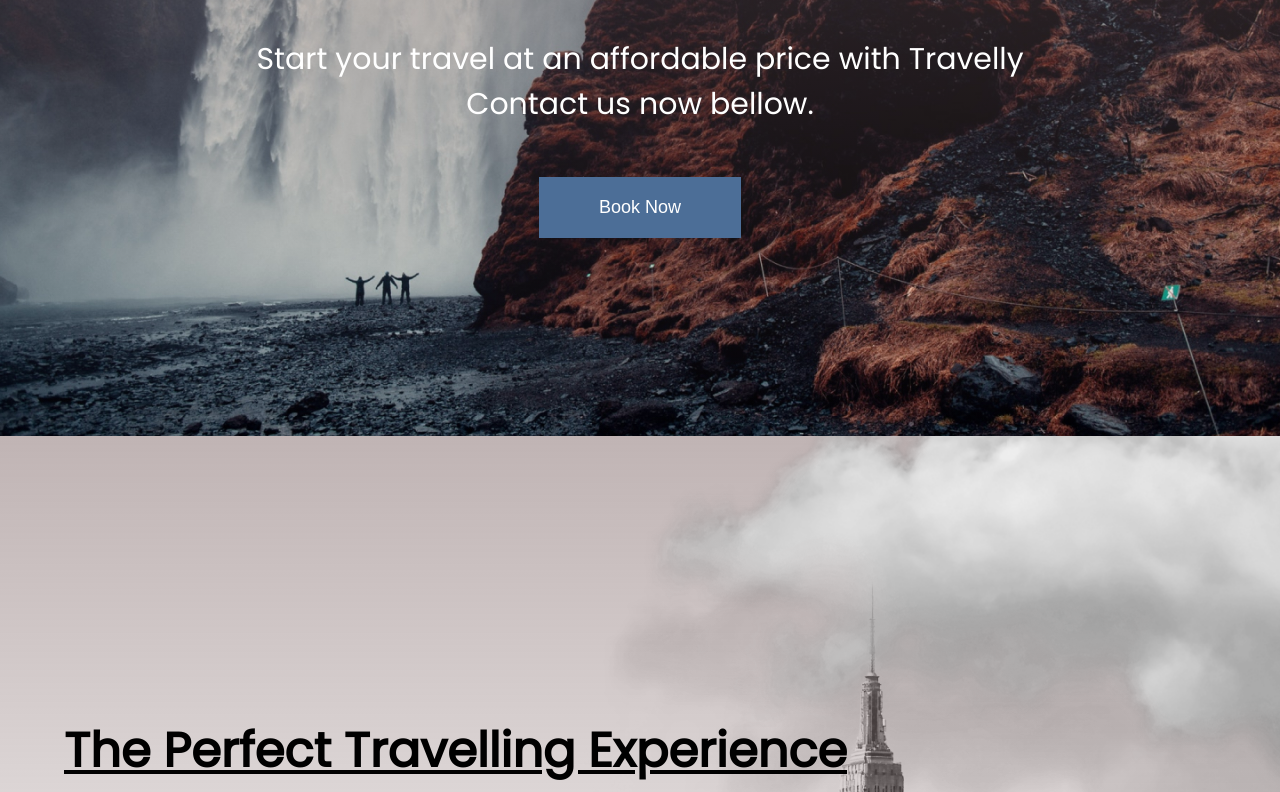
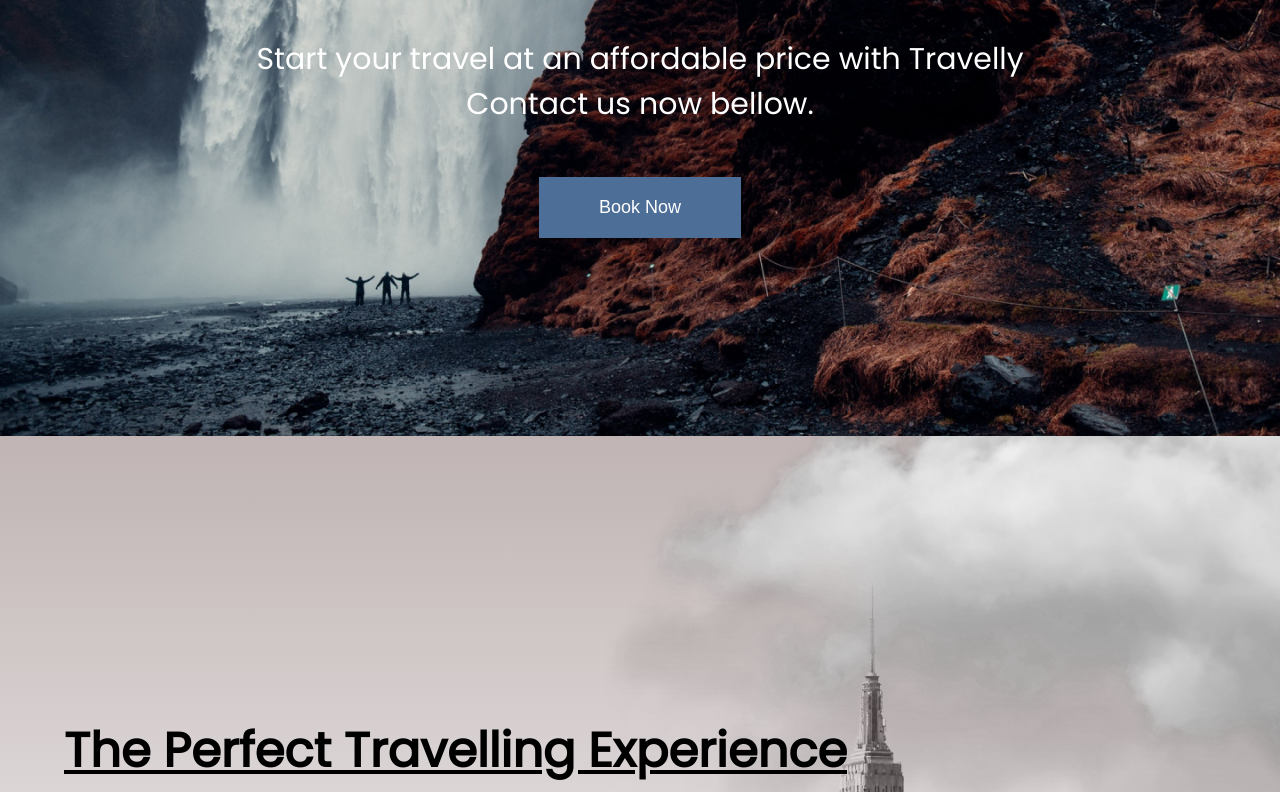
Before and after one commit to mohammadakz/Travelly, a plain HTML site: page index.html in a window 1280 px wide. Shown: the part 364-1156 px from the top of the page. Drawn offline with Linux system fonts and the light colour scheme; a web font is replaced by a local one.

Commit message:
accessibility check

```diff
--- a/style.css
+++ b/style.css
@@ -91,7 +91,7 @@ nav ul {
 }
 
 .hero {
-  background: linear-gradient(rgba(129, 105, 105, 0.5), transparent),
+  background: linear-gradient(rgba(129, 105, 105, 0.0), transparent),
     url("./img/landing-page.jpg");
   min-height: 90vh;
   background-repeat: no-repeat;
```
Also changed, not shown: 1 other file.
